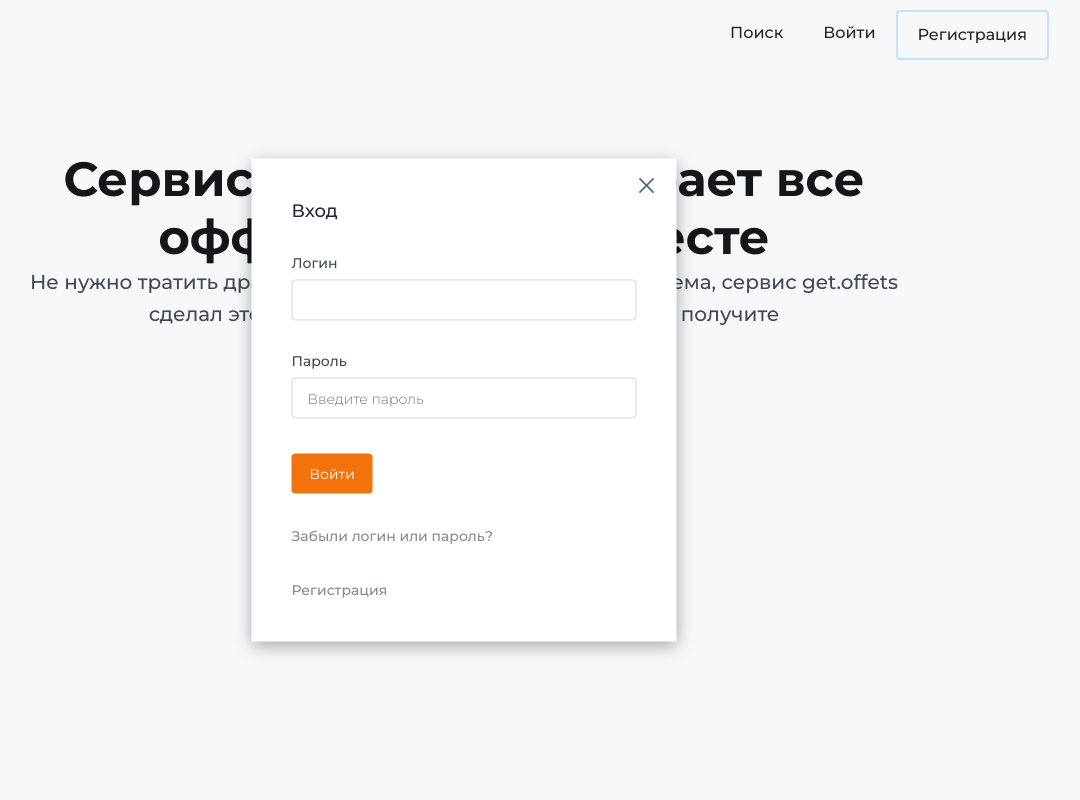
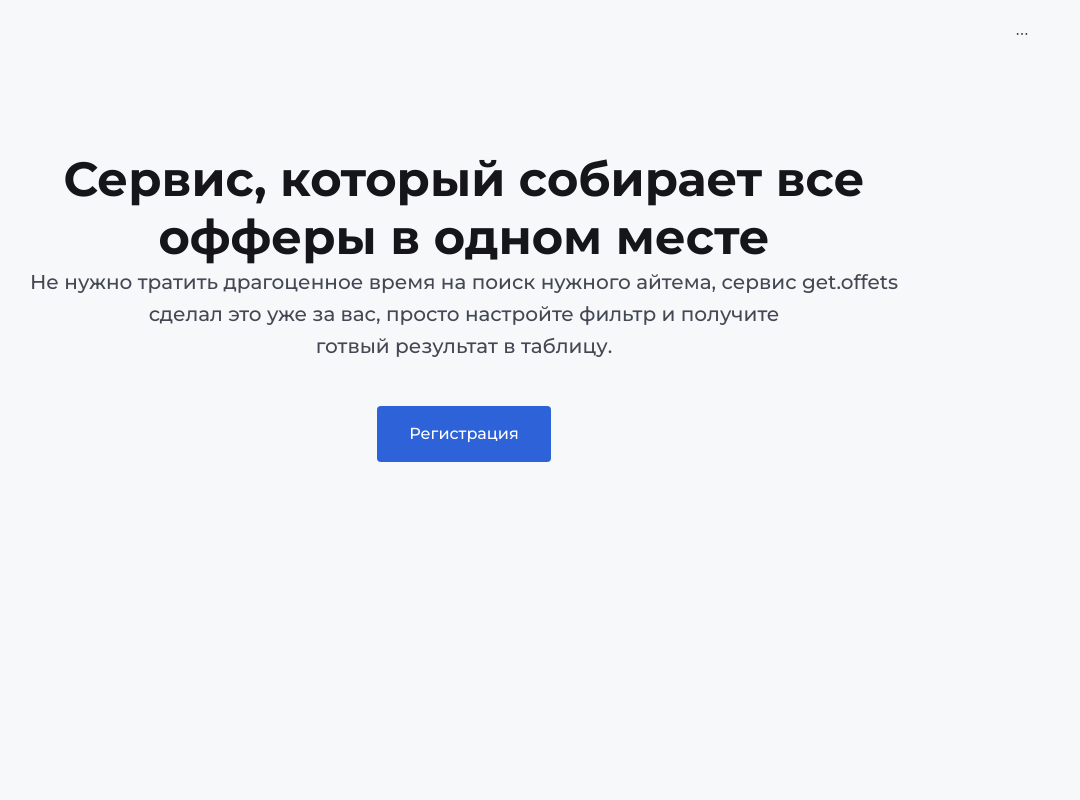
Before and after one commit to Petrov012110/landing, a React app: page / in a window 1280 px wide. Shown: the top 800 px of the page, without its empty margins (176-1256 px from the left). Built offline with nearby package versions, Linux system fonts and the light colour scheme; the HTML template or start-up script is replaced by a standard one.

Commit message:
form-ant

```diff
--- a/src/components/Form/index.less
+++ b/src/components/Form/index.less
@@ -1,152 +1,35 @@
 .login-form {
-  width: 425px;
+  max-width: 380px;
+  width: 100%;
+  position: fixed;
   background-color: #fff;
-  z-index: 101;
-  margin: 0 auto;
-  padding: 40px;
-  transform: translateY(-3px);
-  box-shadow: 0 4px 17px rgb(0 0 0 / 35%);
-  position: fixed;
-  top: 50%;
+  top: 35%;
+  padding: 45px 20px 5px 20px;
+  border-radius: 4px;
   left: 50%;
   transform: translate(-50%, -50%);
-  &__title{
-    font-weight: 500;
-    font-size: 18px;
-    color: #222835;
-    text-align: initial;
-  }
-  &__recovery{
-    margin-top: 30px;
-    text-align: initial;
-    a{
-      font-size: 14px;
-      line-height: 20px;
-      letter-spacing: 0;
-      color: #868a95;
-    transition: all 0.3s;
-      &:hover{
-        color: #40a9ff;
-      }
-
-    }
-  }
-form {
-    max-width: 500px;
-    margin: 0 auto;
-  }
-
-  h1 {
-    font-weight: 100;
-    color: white;
-    text-align: center;
-    padding-bottom: 10px;
-    border-bottom: 1px solid rgb(79, 98, 148);
-  }
-
-  .form {
-    background: #0e101c;
-    max-width: 400px;
-    margin: 0 auto;
-  }
-
-  p {
-    color: #bf1650;
-  }
-
-  p::before {
-    display: inline;
-    content: "⚠ ";
-  }
-
-  input {
-    border: 1px solid #cfd8e1;
-    border-radius: 4px;
-    transition: border .3s ease,box-shadow .3s ease;
-    display: block;
-    line-height: normal;
-    box-sizing: border-box;
-    width: 100%;
-    padding: 10px 15px;
-    font-size: 16px;
-    font-weight: 400;
-    color: #16151a;
-    &::placeholder{
-      font-weight: 300;
-      font-size: 14px;
-    }
-
-  }
-
-  label {
-    line-height: 2;
-    text-align: left;
-    display: block;
-    margin-bottom: 7px;
-    margin-top: 30px;
-    font-size: 14px;
-    font-weight: 200;
-    font-weight: 500;
-    color: #434854;
-    line-height: 20px;
-  }
-  button,
-  input[type="submit"] {
-
-  }
-  .btn-out{
-    background: transparent;
-    border: none;
-    font-size: 20px;
-    cursor: pointer;
-    position: absolute;
-    top: 14px;
-    right: 14px;
-  }
-  .btn{
-    background-color: #f2720c;
-    padding: 8px 18px;
-    font-size: 14px;
-    color: #fff;
-    border: none;
-    // background-color: #f6f8f9;
-    border-radius: 4px;
-    display: block;
-    // appearance: none;
-    border-radius: 4px;
-    cursor: pointer;
-    margin-top: 35px;
-    transition: all 0.3s;
-    &:hover{
-      background-color: #da670b !important;
-    }
-
-  }
-
-
-  input[type="submit"]:hover {
-    color: #fff;
-    background-color: #2E62D9;
-  }
-
-  input[type="button"]:active,
-  input[type="submit"]:active {
-    transition: 0.3s all;
-    transform: translateY(3px);
-    border: 1px solid transparent;
-    opacity: 0.8;
-  }
-
-  input:disabled {
-    opacity: 0.4;
-  }
-
-  input[type="button"]:hover {
-    transition: 0.3s all;
-  }
-
-  input[type="button"],
-  input[type="submit"] {
-    -webkit-appearance: none;
-  }
+  box-shadow: 0px 16px 20px rgb(215 202 176 / 20%);
 }
+.login-form-forgot {
+  float: right;
+}
+.ant-col-rtl .login-form-forgot {
+  float: left;
+}
+.login-form-button {
+  width: 100%;
+  margin-bottom: 12px;
+}
+.forgot-pass{
+  display: flex;
+  justify-content: space-between;
+}
+.btn-close{
+  position: absolute;
+  top: 6px;
+  right: 6px;
+  border: none;
+  background-color: transparent;
+  font-size: 16px;
+  cursor: pointer;
+}
--- a/src/components/Form/index.tsx
+++ b/src/components/Form/index.tsx
@@ -1,6 +1,8 @@
 import { CloseOutlined } from '@ant-design/icons';
 import React from 'react';
 import { useForm } from "react-hook-form";
+import { Form, Input, Button, Checkbox } from 'antd';
+import { UserOutlined, LockOutlined } from '@ant-design/icons';
 import './index.less';
 
 type FormData = {
@@ -10,49 +12,98 @@ type FormData = {
 
 
 export const MultipleInputs = () => {
-
-
-    const { register, setValue, handleSubmit, formState: { errors } } = useForm<FormData>();
-    const onSubmit = handleSubmit(data => console.log(data));
-    // firstName and lastName will have correct type
+    const onFinish = (values: any) => {
+        console.log('Received values of form: ', values);
+    };
 
     return (
-        <div className="login-form">
-            <form onSubmit={onSubmit}>
-                <button
-                    className="btn-out"
-                    type="button"
-                    onClick={() => {
+        <Form
+            name="normal_login"
+            className="login-form"
+            initialValues={{ remember: true }}
+            onFinish={onFinish}
+        >
+            <button className="btn-close">
+                <CloseOutlined />
+            </button>
+            <Form.Item
+                name="username"
+                rules={[{ required: true, message: 'Please input your Username!' }]}
+            >
+                <Input prefix={<UserOutlined className="site-form-item-icon" />} placeholder="Username" />
+            </Form.Item>
+            <Form.Item
+                name="password"
+                rules={[{ required: true, message: 'Please input your Password!' }]}
+            >
+                <Input
+                    prefix={<LockOutlined className="site-form-item-icon" />}
+                    type="password"
+                    placeholder="Password"
+                />
+            </Form.Item>
+            <Form.Item >
+                <div className="forgot-pass">
+                    <Form.Item name="remember" valuePropName="checked" noStyle>
+                        <Checkbox>Remember me</Checkbox>
+                    </Form.Item>
 
-                    }}
-                >
-                    <CloseOutlined />
-                </button>
-                <div className="login-form__title">Вход</div>
-                <label>Логин</label>
-                <input {...register("login")} />
-                <label>Пароль</label>
-                <input placeholder="Введите пароль" {...register("password")} />
-                <button
-                    className="btn"
-                    type="button"
-                    onClick={() => {
-
-                    }}
-                >
-                    Войти
-                </button>
-                <div className="login-form__recovery">
-                    <a href="#">
-                        Забыли логин или пароль?
+                    <a className="login-form-forgot" href="">
+                        Forgot password
                     </a>
                 </div>
-                <div className="login-form__recovery">
-                    <a href="#">
-                        Регистрация
-                    </a>
-                </div>
-            </form>
-        </div>
+            </Form.Item>
+
+            <Form.Item>
+                <Button type="primary" htmlType="submit" className="login-form-button">
+                    Log in
+                </Button>
+                Or <a href="">register now!</a>
+            </Form.Item>
+        </Form>
     );
+
+    // const { register, setValue, handleSubmit, formState: { errors } } = useForm<FormData>();
+    // const onSubmit = handleSubmit(data => console.log(data));
+    // // firstName and lastName will have correct type
+
+    // return (
+    //     <div className="login-form">
+    //         <form onSubmit={onSubmit}>
+    //             <button
+    //                 className="btn-out"
+    //                 type="button"
+    //                 onClick={() => {
+
+    //                 }}
+    //             >
+    //                 <CloseOutlined />
+    //             </button>
+    //             <div className="login-form__title">Вход</div>
+    //             <label>Логин</label>
+    //             <input {...register("login")} />
+    //             <label>Пароль</label>
+    //             <input placeholder="Введите пароль" {...register("password")} />
+    //             <button
+    //                 className="btn"
+    //                 type="button"
+    //                 onClick={() => {
+
+    //                 }}
+    //             >
+    //                 Войти
+    //             </button>
+    //             <div className="login-form__recovery">
+    //                 <a href="#">
+    //                     Забыли логин или пароль?
+    //                 </a>
+    //             </div>
+    //             <div className="login-form__recovery">
+    //                 <a href="#">
+    //                     Регистрация
+    //                 </a>
+    //             </div>
+    //         </form>
+    //     </div>
+    // );
 }
--- a/src/components/Header/Menu.tsx
+++ b/src/components/Header/Menu.tsx
@@ -1,21 +1,38 @@
-import React from "react";
-import { Menu as AntMenu, MenuProps as AntMenuProps } from "antd";
+import React, { useState } from "react";
+import { Menu as AntMenu, MenuProps as AntMenuProps, Modal } from "antd";
 import "antd/dist/antd.css";
+import { MultipleInputs } from "../Form";
 
 export type MenuProps = Pick<AntMenuProps, "mode" | "className">;
 
 export const Menu: React.FC<MenuProps> = ({ ...props }) => {
+  const [isModalVisible, setIsModalVisible] = useState(false);
+  const showModal = () => {
+    setIsModalVisible(true);
+  };
+
+  const handleOk = () => {
+    setIsModalVisible(false);
+  };
+
+  const handleCancel = () => {
+    setIsModalVisible(false);
+  };
+
   return (
     <AntMenu className="go-menu" {...props}>
       <AntMenu.Item className="header__btn">
         <a href="/parser">Поиск</a>
       </AntMenu.Item>
-      <AntMenu.Item className="header__btn">
-        <a href="">Войти</a>
+      <AntMenu.Item className="header__btn" onClick={showModal}>
+        <a href="#">Войти</a>
       </AntMenu.Item>
-      <AntMenu.Item className="header__btn-registration">
+      {/* <AntMenu.Item className="header__btn-registration">
         <a href="">Регистрация</a>
-      </AntMenu.Item>
+      </AntMenu.Item> */}
+      <Modal title="Basic Modal" visible={isModalVisible} onOk={handleOk} onCancel={handleCancel}>
+        <MultipleInputs/>
+      </Modal>
     </AntMenu>
   );
 };
--- a/src/containers/Landing/index.tsx
+++ b/src/containers/Landing/index.tsx
@@ -19,7 +19,6 @@ const Landing = () => {
             <Steps />
             <SliderSection />
             <Description />
-            <MultipleInputs />
         </div>
     )
 
```
